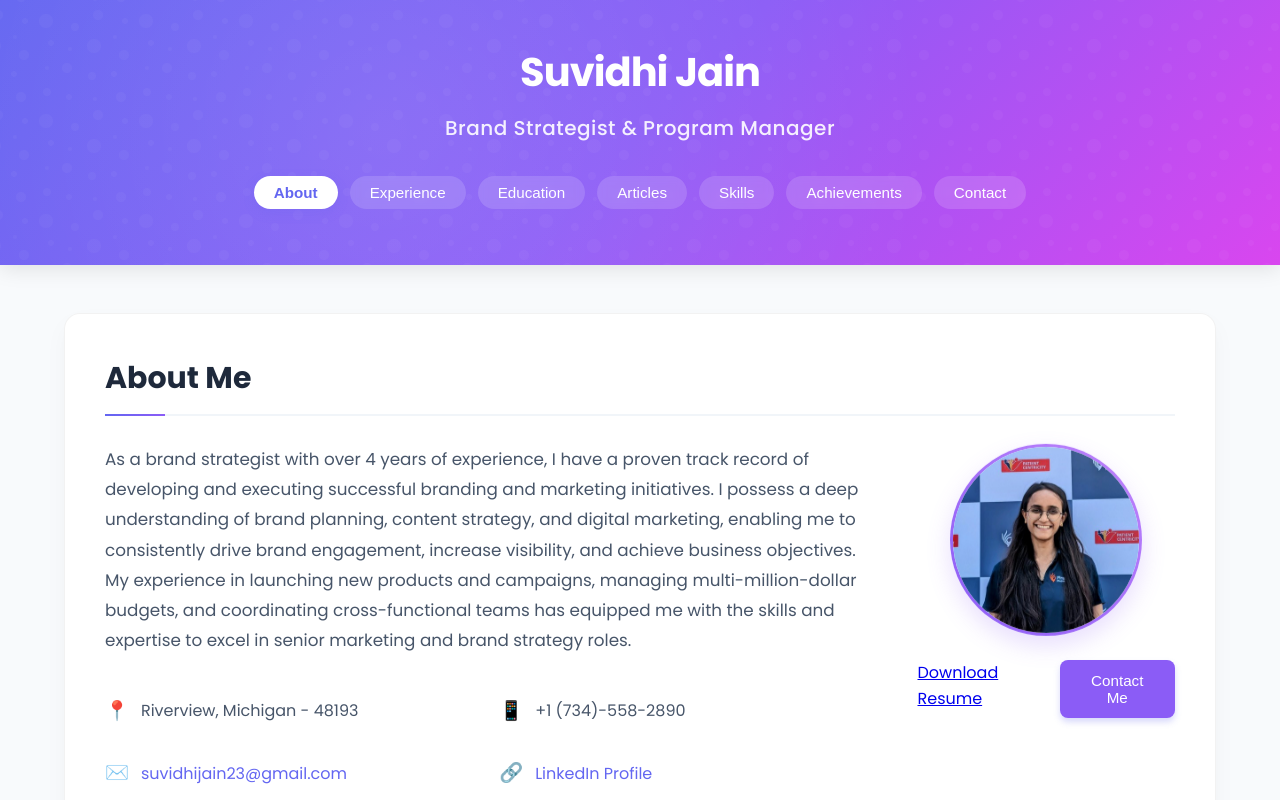
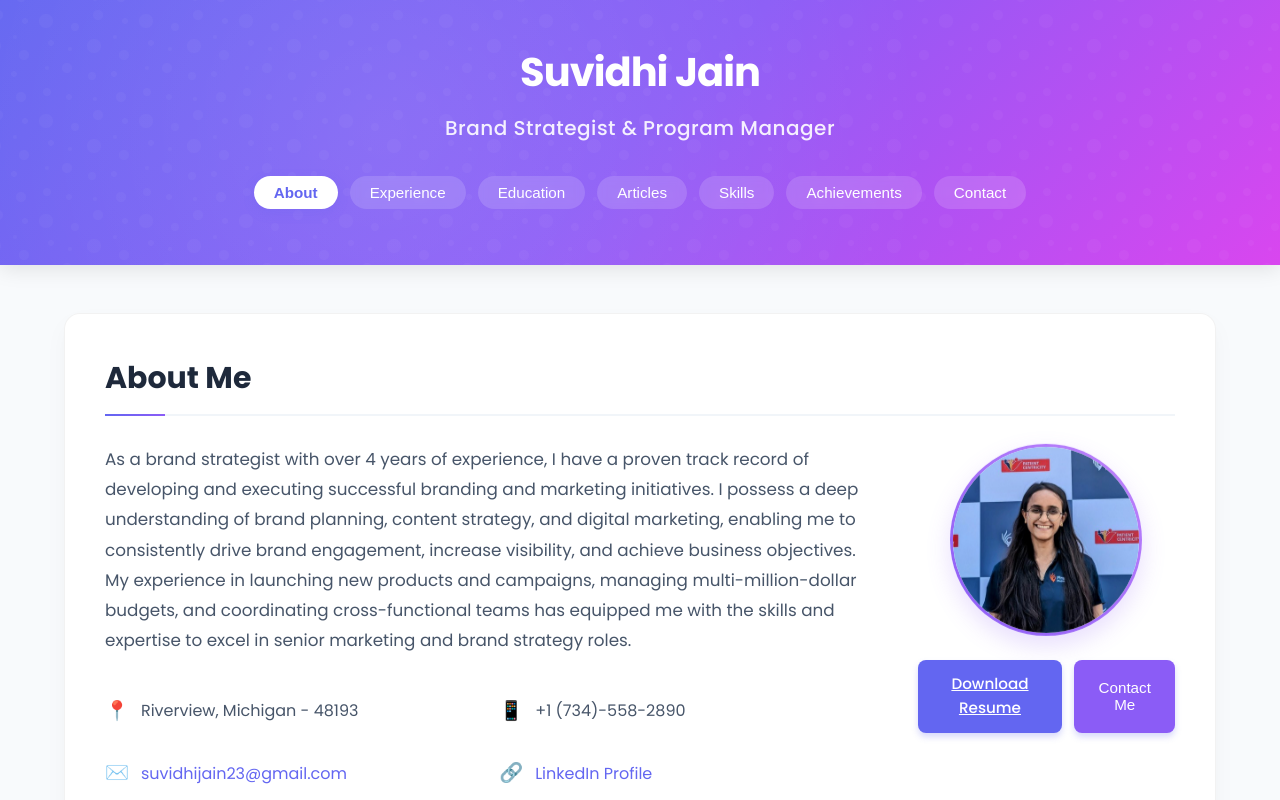
Before and after one commit to SUVIDHIJAIN23/PORTFOLIO_SUVIDHI, a React (Create React App) app: page / in a window 1280 px wide. Shown: the top 800 px of the page. Built offline with nearby package versions, Linux system fonts and the light colour scheme.

Commit message:
Your commit message here - e.g., 'Updated text in App.js'

```diff
--- a/src/App.js
+++ b/src/App.js
@@ -188,7 +188,10 @@ const App = () => {
                   <img src={process.env.PUBLIC_URL + '/profile.jpeg'} alt="Suvidhi Jain" className="profile-image" />
                   </div>
                   <div className="about-buttons"> {/* Renamed class for CSS */}
-                  <a href={process.env.PUBLIC_URL + '/Suvidhi_Jain_Resume.pdf'}>
+                  <a href={process.env.PUBLIC_URL + '/Suvidhi_Jain_Resume.pdf'}
+                    download="Suvidhi_Jain_Resume.pdf"
+                    className="resume-button"
+                    >
                       Download Resume
                   </a>
                     <button
```
